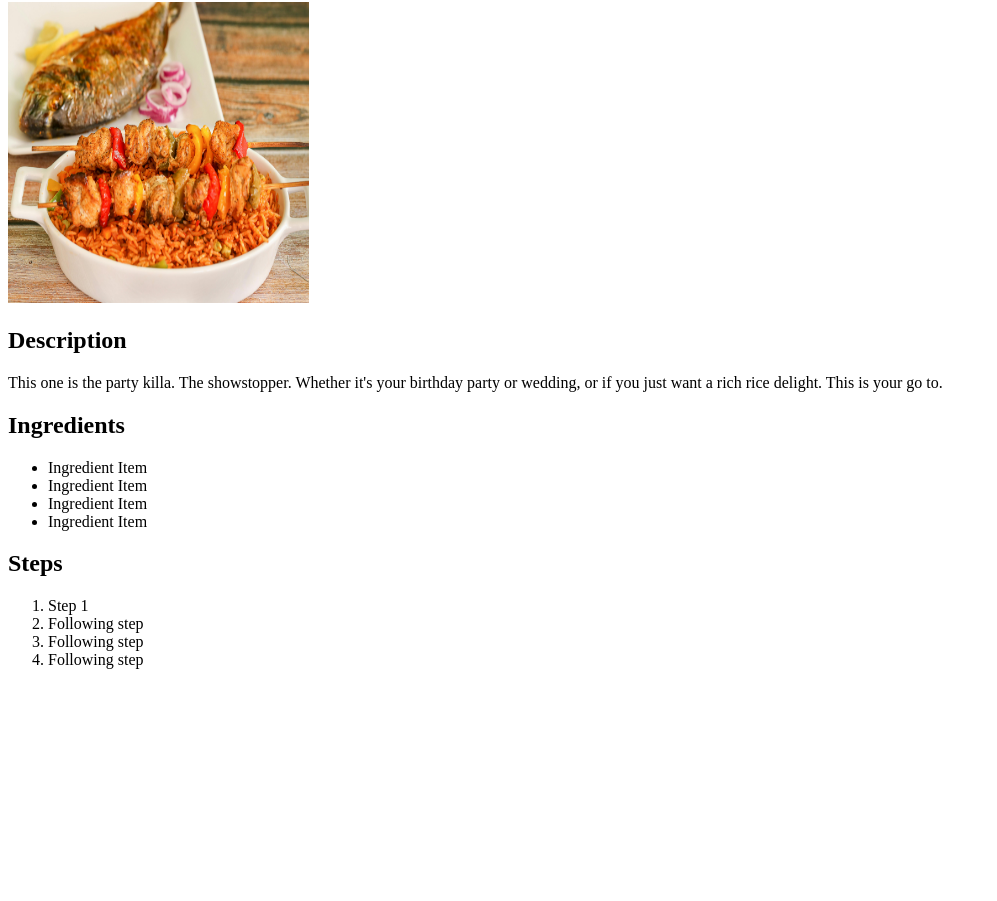
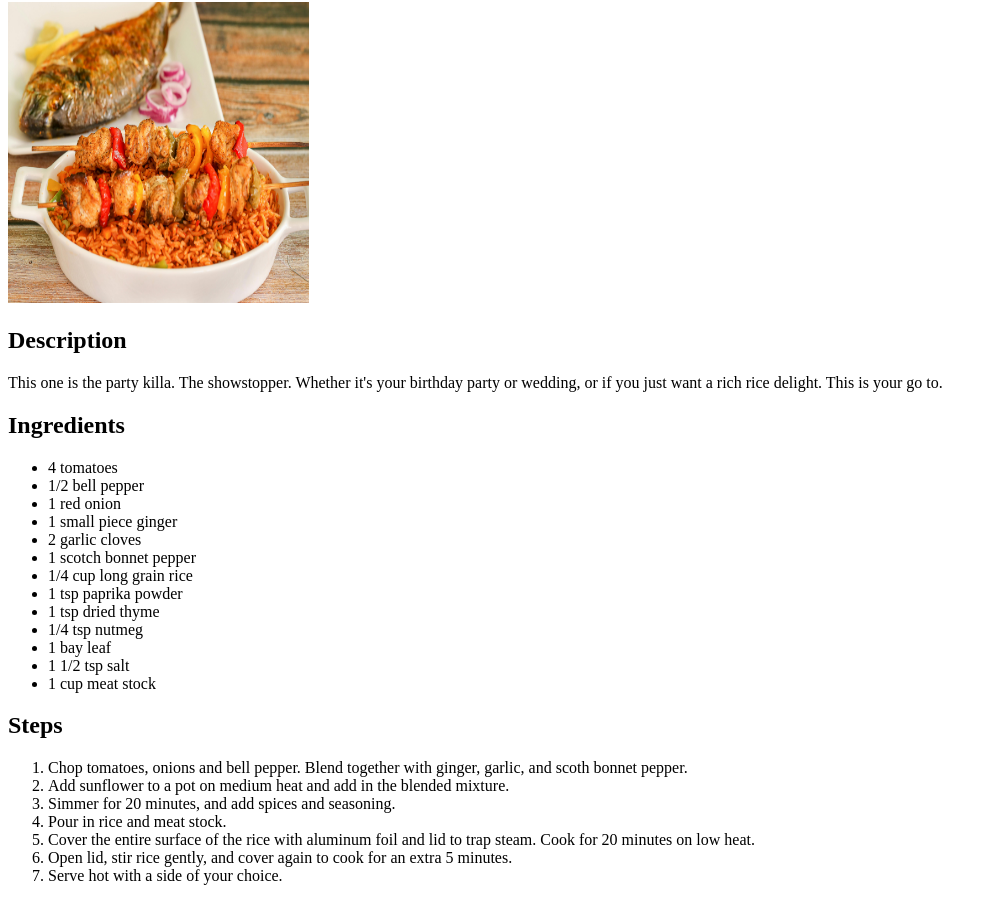
Before and after one commit to ypinamang/odin-recipes, a plain HTML site: page recipes/jollof-rice.html in a window 1280 px wide. Shown: the part 114-1015 px from the top of the page, without its empty margins (0-997 px from the left). Before the commit the page ends 800 px from the top, so only its background shows below. Drawn offline with Linux system fonts and the light colour scheme.

Commit message:
Include jollof rice ingredients and steps

```diff
--- a/recipes/jollof-rice.html
+++ b/recipes/jollof-rice.html
@@ -26,18 +26,41 @@
 
     <h2>Ingredients</h2>
     <ul>
-      <li>Ingredient Item</li>
-      <li>Ingredient Item</li>
-      <li>Ingredient Item</li>
-      <li>Ingredient Item</li>
+      <li>4 tomatoes</li>
+      <li>1/2 bell pepper</li>
+      <li>1 red onion</li>
+      <li>1 small piece ginger</li>
+      <li>2 garlic cloves</li>
+      <li>1 scotch bonnet pepper</li>
+      <li>1/4 cup long grain rice</li>
+      <li>1 tsp paprika powder</li>
+      <li>1 tsp dried thyme</li>
+      <li>1/4 tsp nutmeg</li>
+      <li>1 bay leaf</li>
+      <li>1 1/2 tsp salt</li>
+      <li>1 cup meat stock</li>
     </ul>
 
     <h2>Steps</h2>
     <ol>
-      <li>Step 1</li>
-      <li>Following step</li>
-      <li>Following step</li>
-      <li>Following step</li>
+      <li>
+        Chop tomatoes, onions and bell pepper. Blend together with ginger,
+        garlic, and scoth bonnet pepper.
+      </li>
+      <li>
+        Add sunflower to a pot on medium heat and add in the blended mixture.
+      </li>
+      <li>Simmer for 20 minutes, and add spices and seasoning.</li>
+      <li>Pour in rice and meat stock.</li>
+      <li>
+        Cover the entire surface of the rice with aluminum foil and lid to trap
+        steam. Cook for 20 minutes on low heat.
+      </li>
+      <li>
+        Open lid, stir rice gently, and cover again to cook for an extra 5
+        minutes.
+      </li>
+      <li>Serve hot with a side of your choice.</li>
     </ol>
   </body>
 </html>
```
